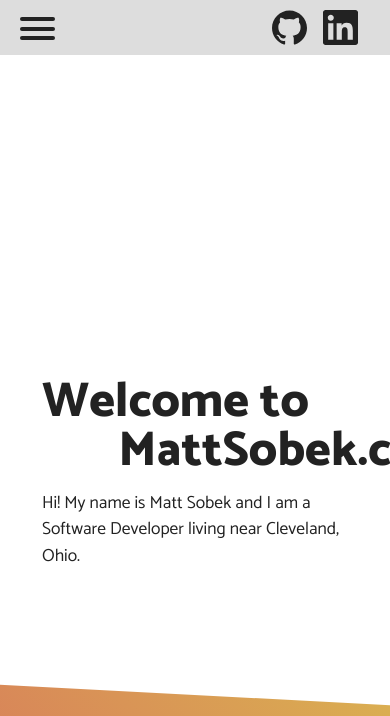
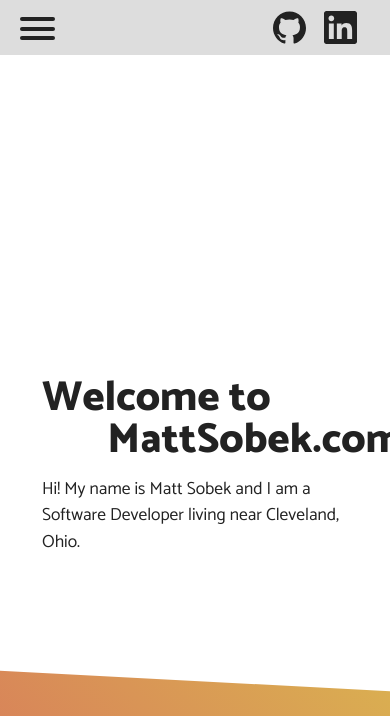
Before and after one commit to SobesMS/mattsobek-dot-com, a PHP site: page / in a window 390 px wide; the page is wider, and only the part inside the window is pictured. Shown: the top 716 px of that part. Run offline with PHP 8.4, Linux system fonts and the light colour scheme.

Commit message:
fix small screen responsiveness issues

```diff
--- a/styles/style.css
+++ b/styles/style.css
@@ -98,7 +98,7 @@ nav .social {
 }
 
 .social svg {
-    padding: 4px;
+    padding: 5px;
     fill: var(--body-dark);
 }
 
@@ -231,6 +231,12 @@ nav .social {
     text-align: start;
     white-space: nowrap;
     line-height: 1;
+}
+
+@media screen and (max-width: 600px) {
+    .site-title {
+        font-size: 3rem;
+    }
 }
 
 .section-title {
@@ -371,6 +377,7 @@ section {
 @media screen and (max-width: 850px) {
     .email-form {
         grid-template-columns: auto 1fr;
+        width: 90%;
     }
 
     .email2 {
```
